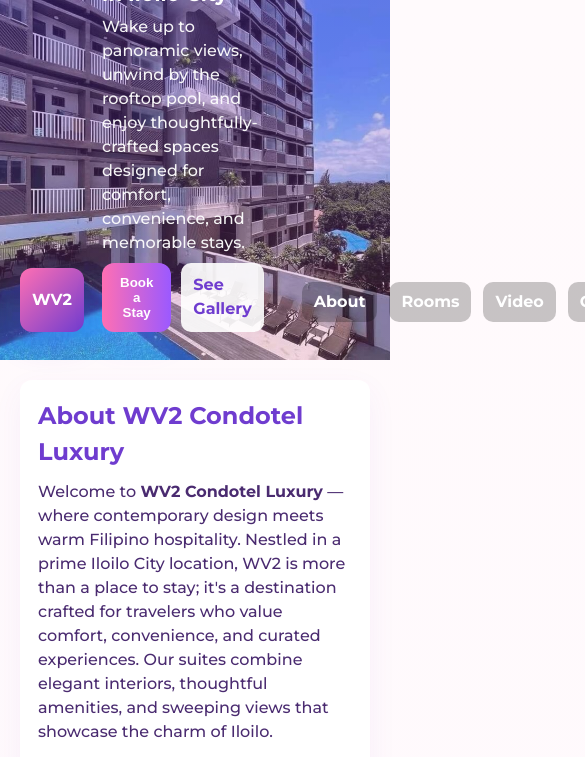
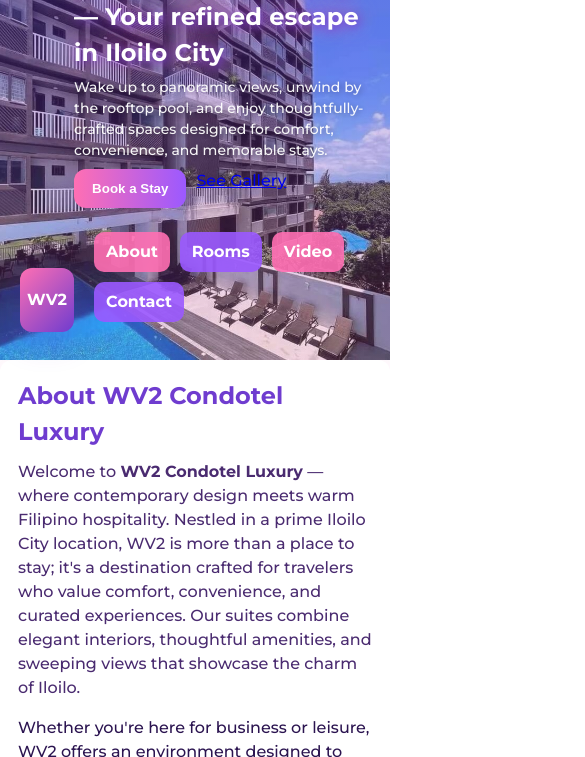
Before and after one commit to eljeancutiebarquillo-create/eljoycewebsites, a plain HTML site: page index.html in a window 390 px wide. Shown: the top 757 px of the page, 585 px wide, since content can reach past the window. Drawn offline with Linux system fonts and the light colour scheme.

Commit message:
Update index.html

```diff
--- a/index.html
+++ b/index.html
@@ -144,32 +144,57 @@
 </head>
 <body>
 
-  <!-- Header with hotel image -->
-  <header class="hero" role="banner" aria-label="WV2 Condotel Luxury hero image">
+  <!-- HERO HEADER -->
+  <header class="hero">
+    <div class="logo">WV2</div>
+
     <div class="hero-inner">
-      <div class="brand" aria-hidden="true">
-        <div class="logo">WV2</div>
+      <div class="hero-text">
+        <h1 style="color:#fff; text-shadow: 2px 2px 8px rgba(111,60,207,0.9), 0 0 20px rgba(255,111,179,0.8);">
+          <span style="background: linear-gradient(90deg, #ff6fb3, #9b59ff); -webkit-background-clip: text; -webkit-text-fill-color: transparent;">
+            WV2 Condotel Luxury
+          </span>
+          — Your refined escape in Iloilo City
+        </h1>
+
+        <p style="color:#fff; text-shadow:1px 1px 6px rgba(0,0,0,0.4); font-size:16px; max-width:640px;">
+          Wake up to panoramic views, unwind by the rooftop pool, and enjoy thoughtfully-crafted spaces designed for comfort, convenience, and memorable stays.
+        </p>
+
+        <div class="hero-links" style="display:flex; flex-wrap:wrap; gap:10px;">
+          <button class="cta-btn" id="bookBtn">Book a Stay</button>
+          <a href="#gallery">See Gallery</a>
+        </div>
+
+        <nav class="topnav" style="margin-top:14px; display:flex; flex-wrap:wrap; gap:10px;">
+          <a href="#about" style="background:rgba(255,111,179,0.9);">About</a>
+          <a href="#rooms" style="background:rgba(155,89,255,0.9);">Rooms</a>
+          <a href="#video" style="background:rgba(255,111,179,0.9);">Video</a>
+          <a href="#contact" style="background:rgba(155,89,255,0.9);">Contact</a>
+        </nav>
       </div>
-
-      <div class="hero-text">
-        <h1>WV2 Condotel Luxury — Your refined escape in Iloilo City</h1>
-        <p>Wake up to panoramic views, unwind by the rooftop pool, and enjoy thoughtfully-crafted spaces designed for comfort, convenience, and memorable stays.</p>
-        <div style="display:flex;gap:10px;margin-top:8px">
-          <button class="cta-btn" id="openBookingBtn">Book a Stay</button>
-          <a href="#gallery" style="background:rgba(255,255,255,0.9);padding:10px 12px;border-radius:10px;text-decoration:none;color:var(--purple);font-weight:700">See Gallery</a>
-        </div>
-      </div>
-
-      <nav class="topnav" aria-label="header links">
-        <a href="#about">About</a>
-        <a href="#rooms">Rooms</a>
-        <a href="#video">Video</a>
-        <a href="#contact">Contact</a>
-      </nav>
     </div>
   </header>
 
-  <main>
+  <style>
+    @media (max-width: 768px) {
+      .hero {
+        height: auto;
+        padding: 60px 20px;
+        text-align: left;
+      }
+      .hero-text h1 {
+        font-size: 24px !important;
+      }
+      .hero-text p {
+        font-size: 14px !important;
+      }
+      .hero-links, .topnav {
+        justify-content: flex-start !important;
+      }
+    }
+  </style>
+
     <!-- left content -->
     <div>
       <!-- About - longer attractive description -->
```
